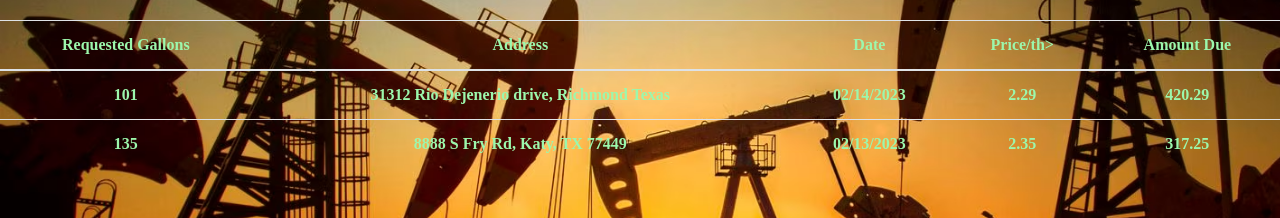
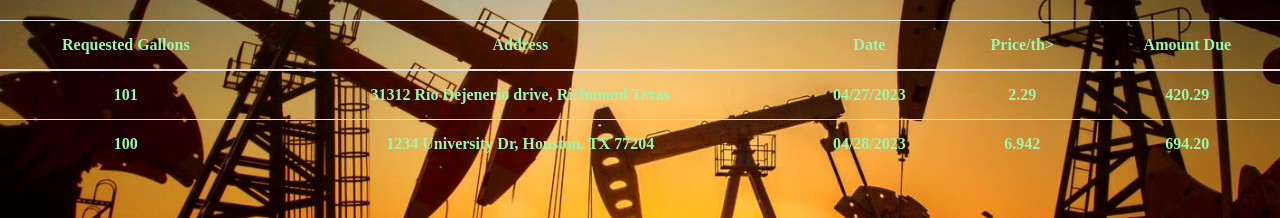
Before and after one commit to aadproj3570/Software-Design-Project, a website: page frontend/history.html in a window 1280 px wide. Shown: the part 192-410 px from the top of the page. Drawn offline with nearby package versions, Linux system fonts and the light colour scheme.

Commit message:
last push before demo

```diff
--- a/frontend/history.html
+++ b/frontend/history.html
@@ -44,16 +44,16 @@
         <tr>
             <td>101</td>
             <td>31312 Rio Dejenerio drive, Richmond Texas</td>
-            <td>02/14/2023</td>
+            <td>04/27/2023</td>
             <td>2.29</td>
             <td><b>420.29</b></td>
         </tr>
         <tr>
-            <td>135</td>
-            <td>8888 S Fry Rd, Katy, TX 77449</td>
-            <td>02/13/2023</td>
-            <td>2.35</td>
-            <td><b>317.25</b></td>
+            <td>100</td>
+            <td>1234 University Dr, Houston, TX 77204</td>
+            <td>04/28/2023</td>
+            <td>6.942</td>
+            <td><b>694.20</b></td>
         </tr>
 
         <tbody id="dynamic-table-fuel">
```
